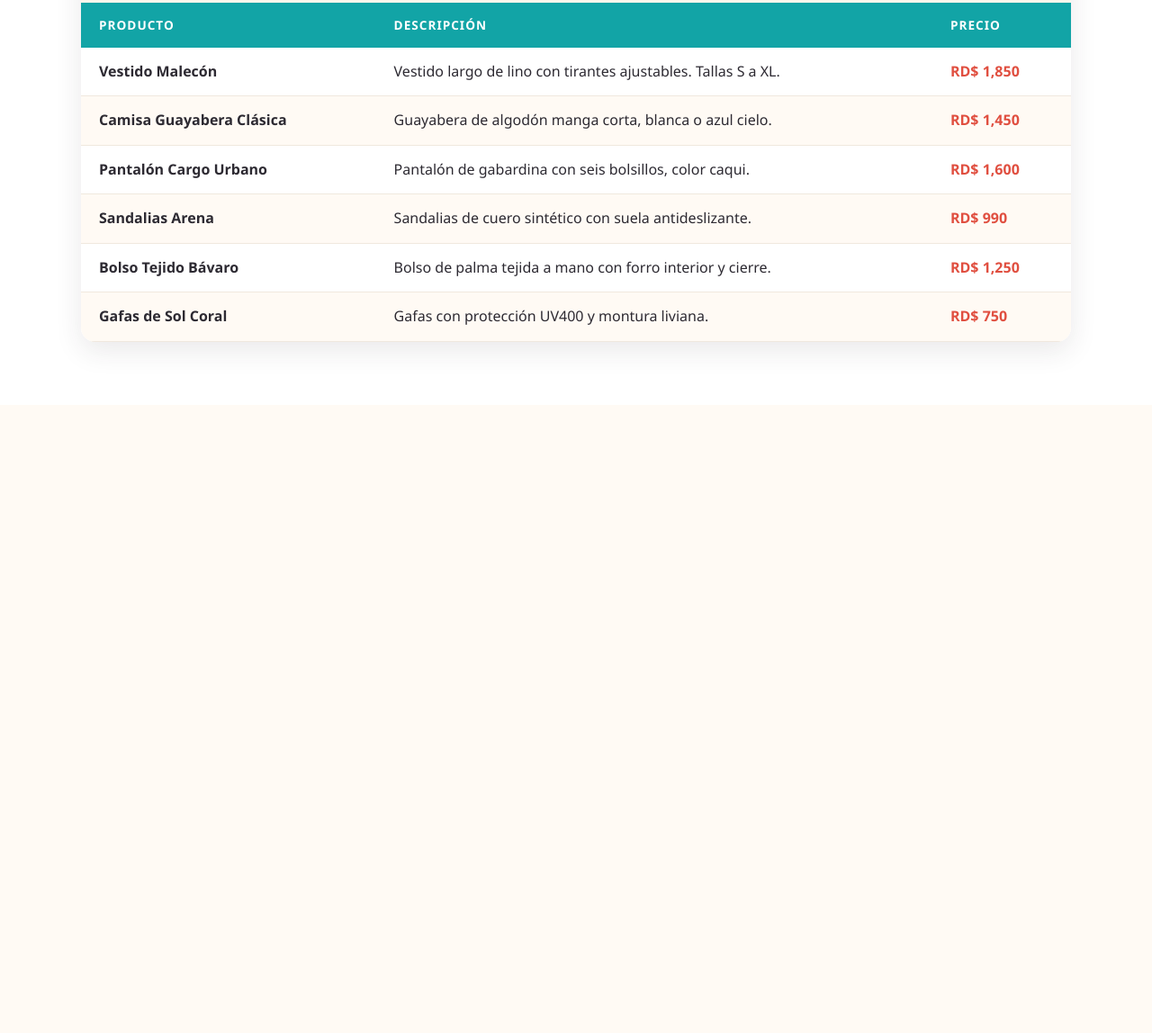
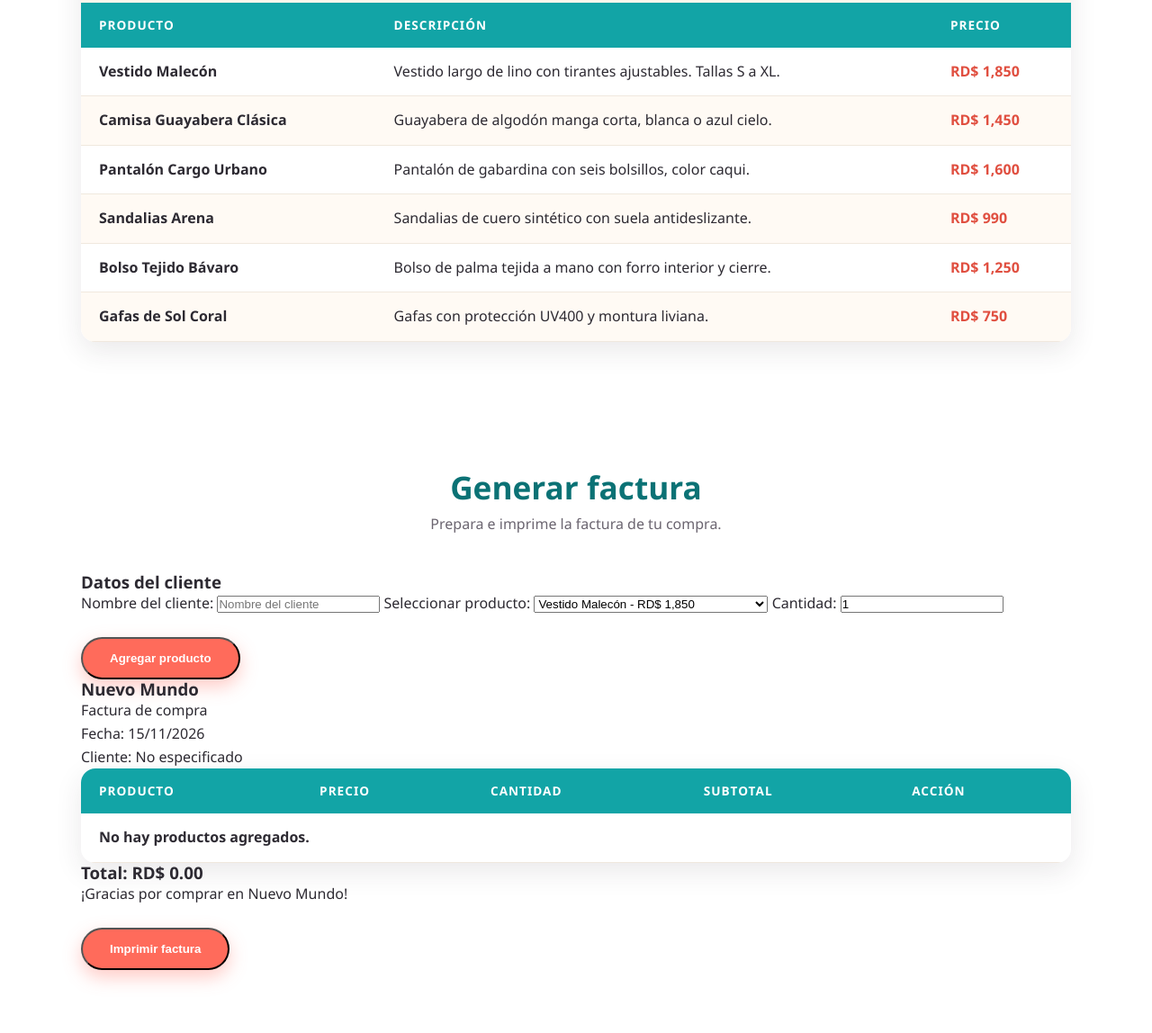
Before and after one commit to ing-frank/tienda-web, a plain HTML site: page index.html in a window 1280 px wide. Shown: the part 860-2008 px from the top of the page at 90% size. Before the commit the page ends 1310 px from the top, so only its background shows below. Drawn offline with Linux system fonts and the light colour scheme.

Commit message:
Agregar sección de facturación
metodo de facturacion por Javes Castillo Ortiz

```diff
--- a/index.html
+++ b/index.html
@@ -95,3 +95,168 @@
                 </div>
             </div>
         </section>
+<!-- =====  METODO DE FACTURA · Hecho por: Javes Castillo Ortiz (LR-2025-03138) ===== -->
+        <!-- ===== FACTURACIÓN ===== -->
+<section id="factura" class="seccion seccion-clara">
+    <div class="contenedor">
+        <h2>Generar factura</h2>
+        <p class="subtitulo">Prepara e imprime la factura de tu compra.</p>
+
+        <div class="factura-panel">
+            <h3>Datos del cliente</h3>
+
+            <label for="cliente">Nombre del cliente:</label>
+            <input type="text" id="cliente" placeholder="Nombre del cliente">
+
+            <label for="producto">Seleccionar producto:</label>
+            <select id="producto">
+                <option value="Vestido Malecón" data-precio="1850">Vestido Malecón - RD$ 1,850</option>
+                <option value="Camisa Guayabera Clásica" data-precio="1450">Camisa Guayabera Clásica - RD$ 1,450</option>
+                <option value="Pantalón Cargo Urbano" data-precio="1600">Pantalón Cargo Urbano - RD$ 1,600</option>
+                <option value="Sandalias Arena" data-precio="990">Sandalias Arena - RD$ 990</option>
+                <option value="Bolso Tejido Bávaro" data-precio="1250">Bolso Tejido Bávaro - RD$ 1,250</option>
+                <option value="Gafas de Sol Coral" data-precio="750">Gafas de Sol Coral - RD$ 750</option>
+            </select>
+
+            <label for="cantidad">Cantidad:</label>
+            <input type="number" id="cantidad" min="1" value="1">
+
+            <button type="button" class="boton" onclick="agregarProducto()">
+                Agregar producto
+            </button>
+
+            <div id="documento-factura">
+                <h3>Nuevo <span>Mundo</span></h3>
+                <p>Factura de compra</p>
+                <p>Fecha: <span id="fecha"></span></p>
+                <p>Cliente: <span id="nombre-cliente">No especificado</span></p>
+
+                <div class="tabla-envoltura">
+                    <table class="tabla-productos">
+                        <thead>
+                            <tr>
+                                <th>Producto</th>
+                                <th>Precio</th>
+                                <th>Cantidad</th>
+                                <th>Subtotal</th>
+                                <th class="no-imprimir">Acción</th>
+                            </tr>
+                        </thead>
+                        <tbody id="detalle-factura">
+                            <tr>
+                                <td colspan="5">No hay productos agregados.</td>
+                            </tr>
+                        </tbody>
+                    </table>
+                </div>
+
+                <h3 class="total-factura">
+                    Total: <span id="total">RD$ 0.00</span>
+                </h3>
+
+                <p>¡Gracias por comprar en Nuevo Mundo!</p>
+            </div>
+
+            <button type="button" class="boton" onclick="imprimirFactura()">
+                Imprimir factura
+            </button>
+        </div>
+    </div>
+</section>
+<script>
+    const productosFactura = [];
+
+    function formatoRD(valor) {
+        return "RD$ " + valor.toLocaleString("es-DO", {
+            minimumFractionDigits: 2,
+            maximumFractionDigits: 2
+        });
+    }
+
+    function agregarProducto() {
+        const selector = document.getElementById("producto");
+        const opcion = selector.options[selector.selectedIndex];
+        const cantidad = Number(document.getElementById("cantidad").value);
+
+        if (!Number.isInteger(cantidad) || cantidad < 1) {
+            alert("Introduce una cantidad válida.");
+            return;
+        }
+
+        productosFactura.push({
+            nombre: opcion.value,
+            precio: Number(opcion.dataset.precio),
+            cantidad: cantidad
+        });
+
+        actualizarFactura();
+    }
+
+    function actualizarFactura() {
+        const detalle = document.getElementById("detalle-factura");
+        const cliente = document.getElementById("cliente").value;
+        let total = 0;
+
+        document.getElementById("nombre-cliente").textContent =
+            cliente || "No especificado";
+
+        detalle.innerHTML = "";
+
+        productosFactura.forEach((producto, indice) => {
+            const subtotal = producto.precio * producto.cantidad;
+            total += subtotal;
+
+            detalle.innerHTML += `
+                <tr>
+                    <td>${producto.nombre}</td>
+                    <td>${formatoRD(producto.precio)}</td>
+                    <td>${producto.cantidad}</td>
+                    <td>${formatoRD(subtotal)}</td>
+                    <td class="no-imprimir">
+                        <button type="button" onclick="quitarProducto(${indice})">
+                            Quitar
+                        </button>
+                    </td>
+                </tr>
+            `;
+        });
+
+        if (productosFactura.length === 0) {
+            detalle.innerHTML = `
+                <tr>
+                    <td colspan="5">No hay productos agregados.</td>
+                </tr>
+            `;
+        }
+
+        document.getElementById("total").textContent = formatoRD(total);
+    }
+
+    function quitarProducto(indice) {
+        productosFactura.splice(indice, 1);
+        actualizarFactura();
+    }
+
+    function imprimirFactura() {
+        if (productosFactura.length === 0) {
+            alert("Agrega al menos un producto.");
+            return;
+        }
+
+        if (!document.getElementById("cliente").value.trim()) {
+            alert("Escribe el nombre del cliente.");
+            return;
+        }
+
+        window.print();
+    }
+
+    document.getElementById("cliente").addEventListener("input", actualizarFactura);
+
+    document.getElementById("fecha").textContent =
+        new Date().toLocaleDateString("es-DO");
+</script>
+
+</main>
+</body>
+</html>
```
